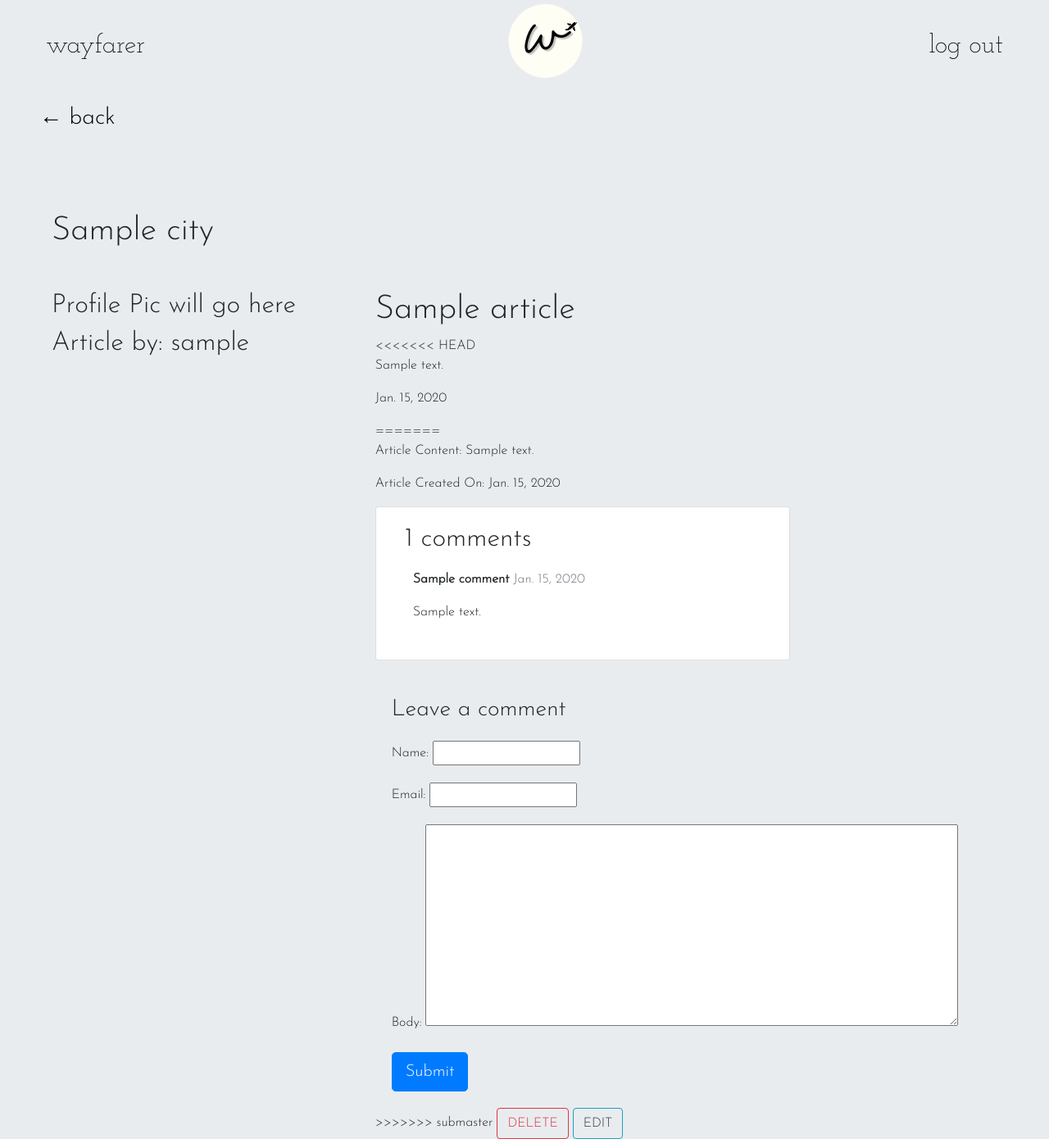
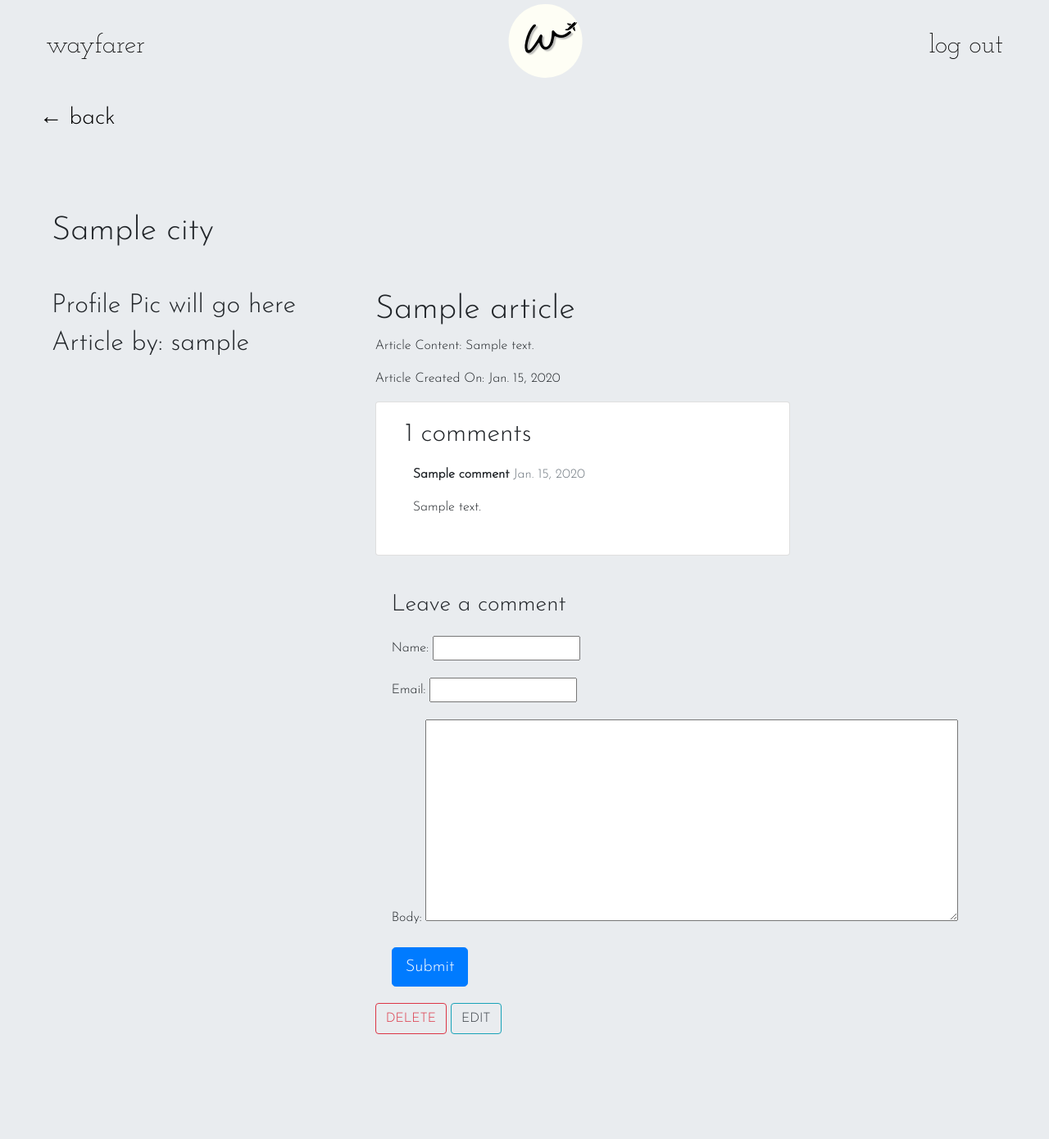
Before and after one commit to kihwan-lee/exploring-odyssey, a Django app: page /articles/1/ in a window 1280 px wide. Shown: the whole page at 82% size. After the commit the page ends 1262 px from the top, so only its background shows below. Run offline with Django 3.2, Linux system fonts and the light colour scheme; a user stored in the database is signed in; tables that the repository leaves empty hold one stand-in row (values such as "Sample post"); some libraries are stand-ins or nearby versions.

Commit message:
Fixes to articles index

```diff
--- a/main_app/templates/articles/detail.html
+++ b/main_app/templates/articles/detail.html
@@ -15,12 +15,6 @@
 		<div class="col-xl-8">
 			<span>
 				<h1>{{ article.title }}</h1>
-<<<<<<< HEAD
-				<p>{{ article.content }}</p>
-				<span class="created_on_span">{{ article.created_on }}</span>
-			  </span>
-			  <div class="article-btn-container pt-3">
-=======
 				<p>Article Content: {{ article.content }}</p>
 				<p>Article Created On: {{ article.created_on }}</p>
 			</span>
@@ -59,7 +53,6 @@
 			</div>
 
 
->>>>>>> submaster
 			  {% if article.author.id == request.user.id %}
 			  <button type="button" class="btn btn-outline-danger" data-toggle="modal" data-target="#editArticleModal">
 				  DELETE
```
Also changed, not shown: main_app/templates/articles/index.html (+13 -14 lines).
